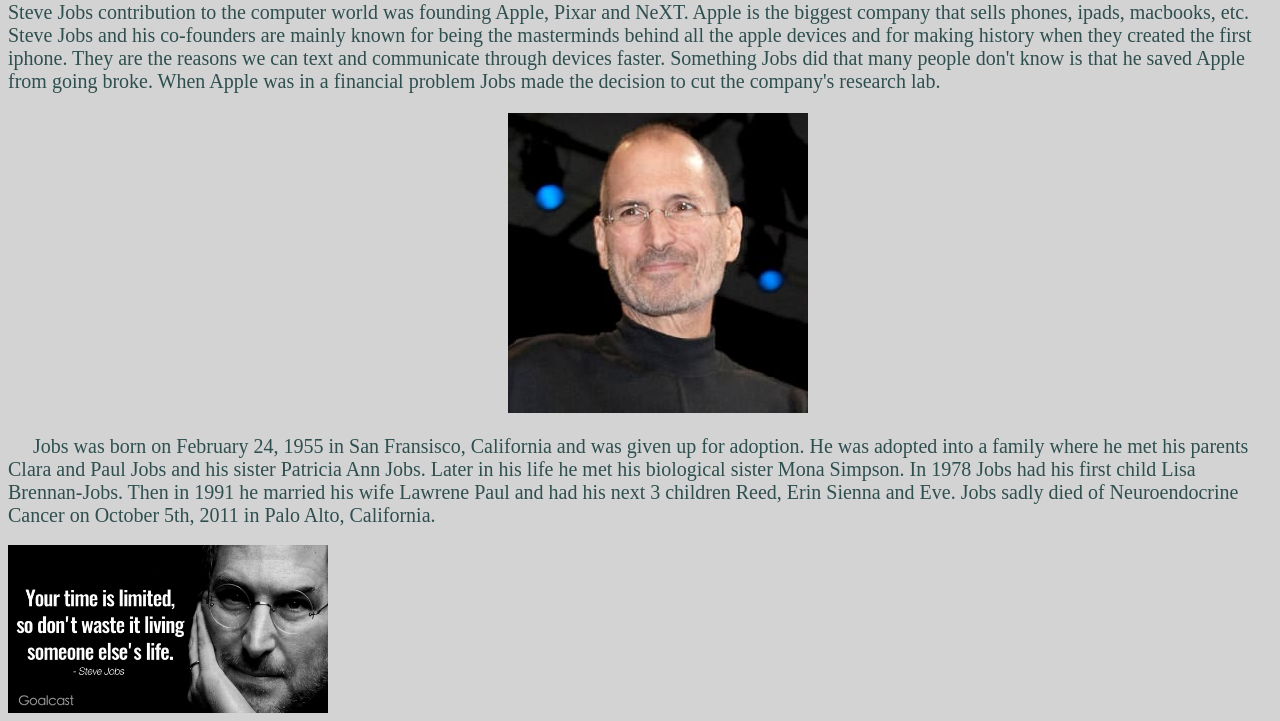
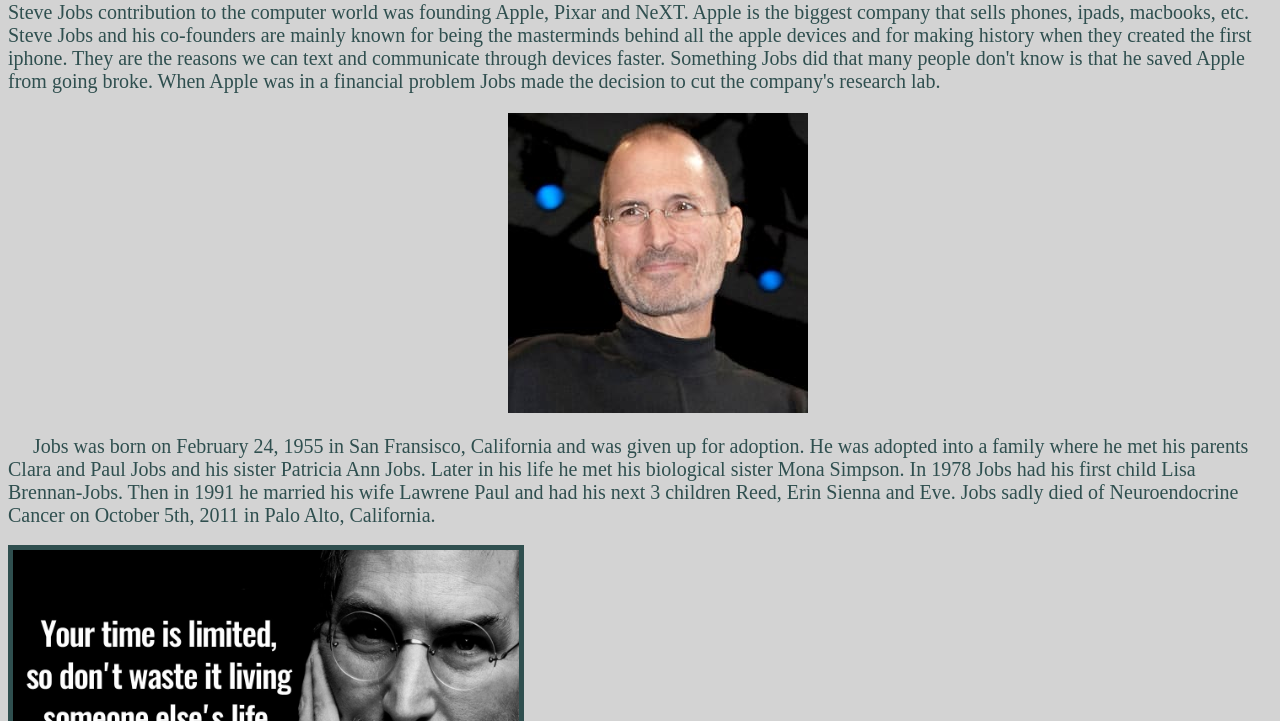
Before and after one commit to morgan-bronson/Week4, a plain HTML site: page index.html in a window 1280 px wide. Shown: the part 79-800 px from the top of the page. Drawn offline with Linux system fonts and the light colour scheme.

Commit message:
added border img2

```diff
--- a/index.html
+++ b/index.html
@@ -13,7 +13,7 @@
     <p1 class="paragraph1">Jobs was born on February 24, 1955 in San Fransisco, California and was given up for adoption. He was adopted into a family where he met his parents Clara and Paul Jobs and his sister Patricia Ann Jobs. Later in his life he met his biological sister Mona Simpson. In 1978 Jobs had his first child Lisa Brennan-Jobs. Then in 1991 he married his wife Lawrene Paul and had his next 3 children Reed, Erin Sienna and Eve. Jobs sadly died of Neuroendocrine Cancer on October 5th, 2011 in Palo Alto, California.</p1>
     <br>
     <br>
-    <img src="stevejobs2.jpg" alt="Steve Jobs Quote" width="320" length="350">
+    <img src="stevejobs2.jpg" alt="Steve Jobs Quote" width="320" length="350" class="img2">
     <br>
     <br>
     <p2 class="paragraph2">Some Quotes from Steve Jobs are...
--- a/style.css
+++ b/style.css
@@ -23,3 +23,8 @@ body { background-color:lightgrey; }
 .img {
   padding: 0px 0px 0px 500px;
 }
+
+.img2 {
+  border: 5px solid darkslategrey;
+  width: 40%;
+}
```
